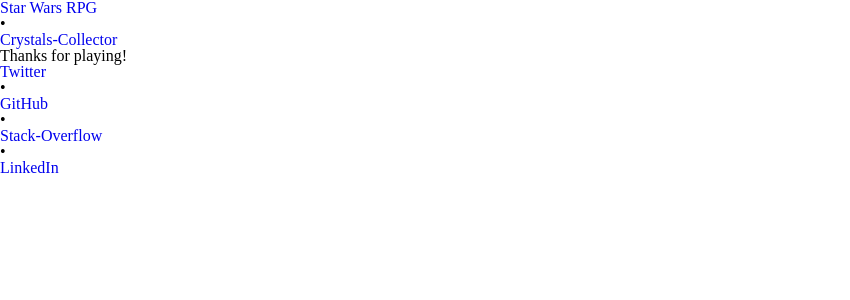
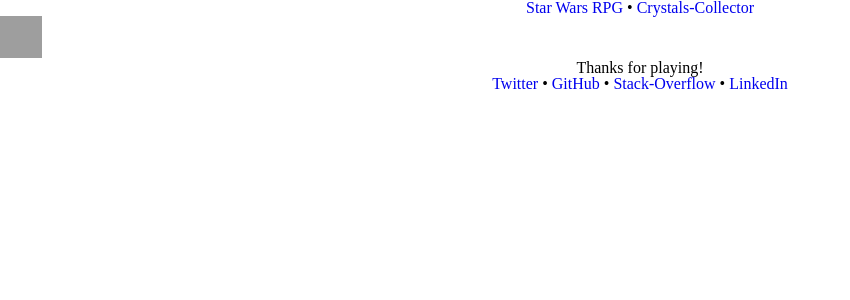
Before and after one commit to BFGriffith/jQuery-games, a PHP site: page / in a window 1280 px wide. Shown: the top 300 px of the page, without its empty margins (0-850 px from the left). Run offline with PHP 8.4, Linux system fonts and the light colour scheme; grey boxes are pictures that could not be loaded.

Commit message:
A New Hope for beginning a Star Wars RPG

```diff
--- a/assets/css/styles.css
+++ b/assets/css/styles.css
@@ -1 +1,9 @@
 * { text-decoration: none; }
+header {
+  text-align: center;
+}
+header li { display: inline-block; }
+.stickyFooter { text-align: center; }
+.footerNav li {
+  display: inline-block;
+}
--- a/index.html
+++ b/index.html
@@ -26,7 +26,7 @@
       </nav>
     </header>
     <main class="mainContent">
-
+      <img src="assets/images/JediMasterYoda.ico" alt="Jedi Master Yoda" height="42" width="42">
     </main>
 
     <div class="pushFooter"></div>
```
